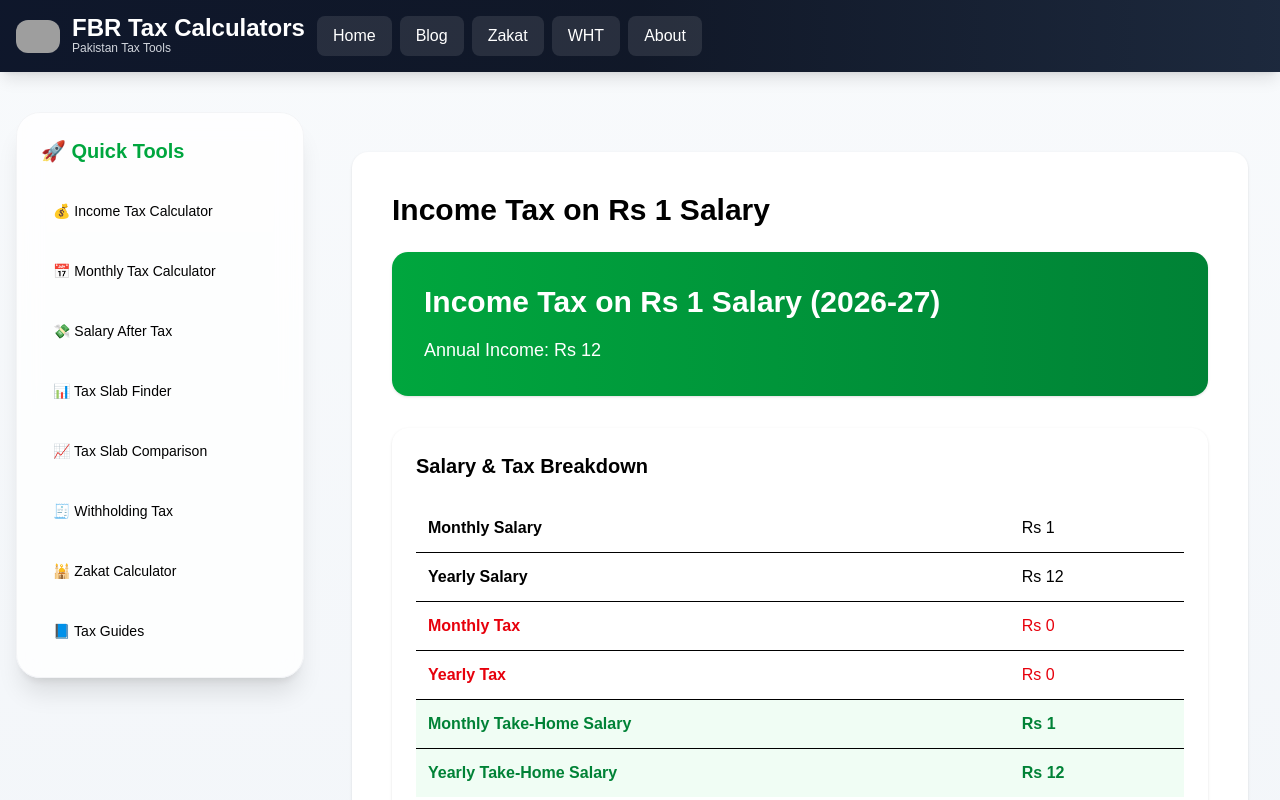
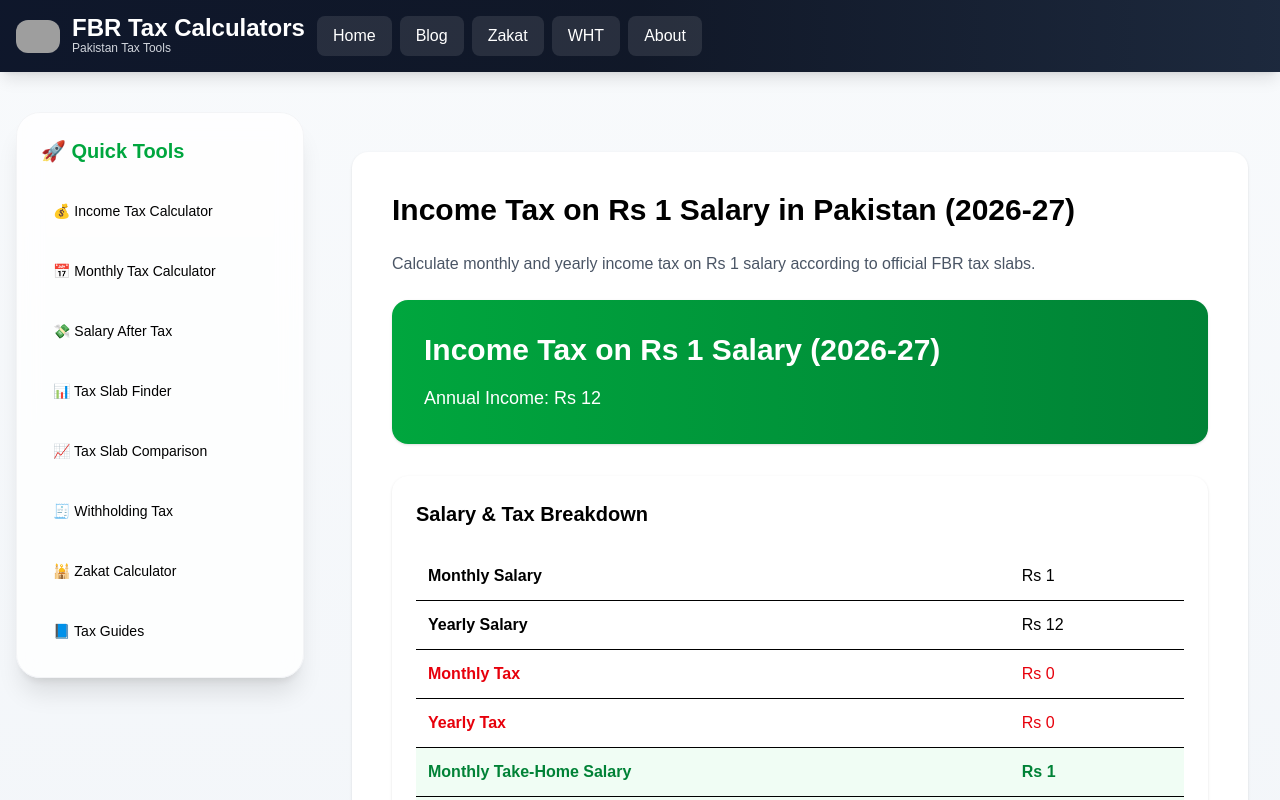
Before and after one commit to muhammadobaid1986/fbrtaxcalculators, a Next.js app: page /salary/1 in a window 1280 px wide. Shown: the top 800 px of the page. Built offline with nearby package versions, Linux system fonts and the light colour scheme; grey boxes are pictures that could not be loaded.

Commit message:
Improved dynamic salary page title and description

```diff
--- a/app/salary/[salary]/page.tsx
+++ b/app/salary/[salary]/page.tsx
@@ -19,8 +19,11 @@ export default async function Page({ params }: any) {
   return (
     <div className="max-w-4xl mx-auto p-10 bg-white rounded-2xl shadow mt-10">
       <h1 className="text-3xl font-bold mb-6">
-        Income Tax on Rs {monthlySalary.toLocaleString()} Salary
+        Income Tax on Rs {monthlySalary.toLocaleString()} Salary in Pakistan (2026-27)
       </h1>
+      <p className="text-gray-600 mb-6">
+  Calculate monthly and yearly income tax on Rs {monthlySalary.toLocaleString()} salary according to official FBR tax slabs.
+</p>
 
       <div className="bg-gradient-to-r from-green-600 to-green-700 text-white p-8 rounded-2xl shadow mb-8">
   <h1 className="text-3xl font-bold mb-4">
```
